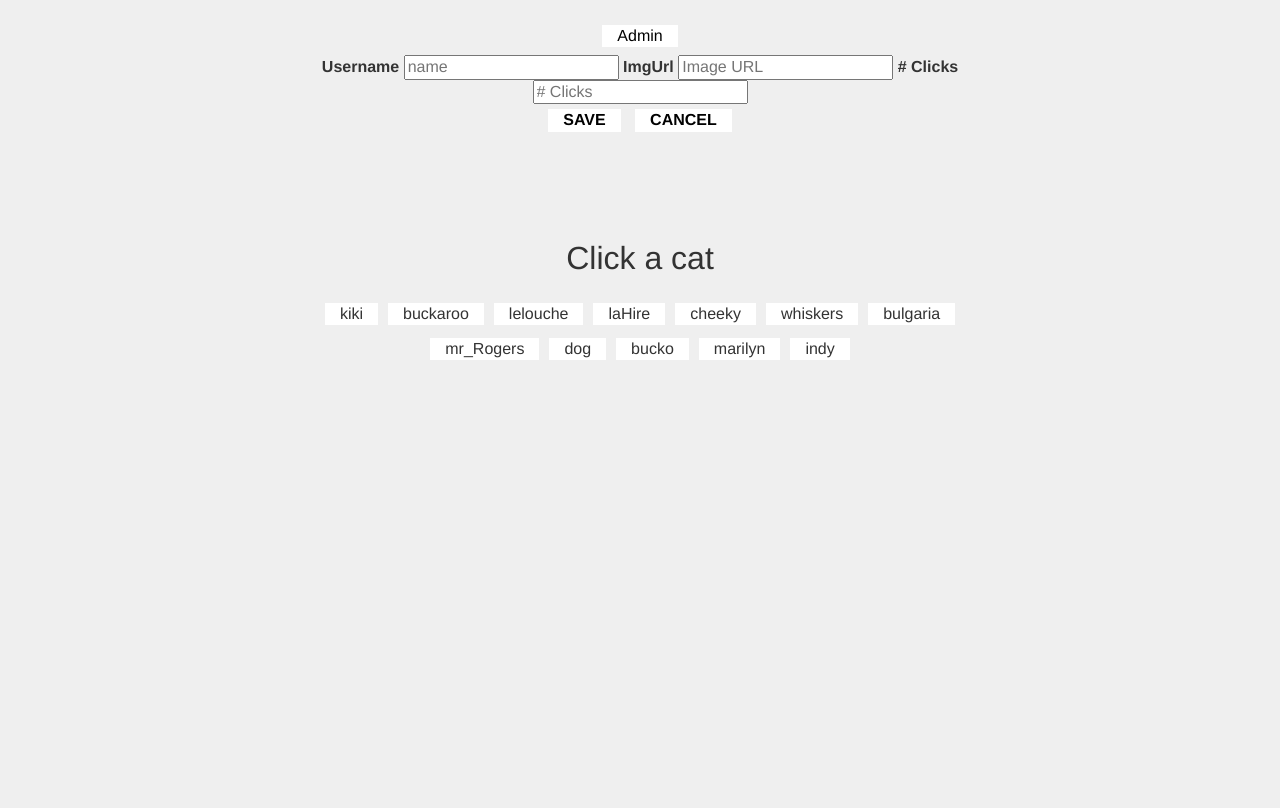
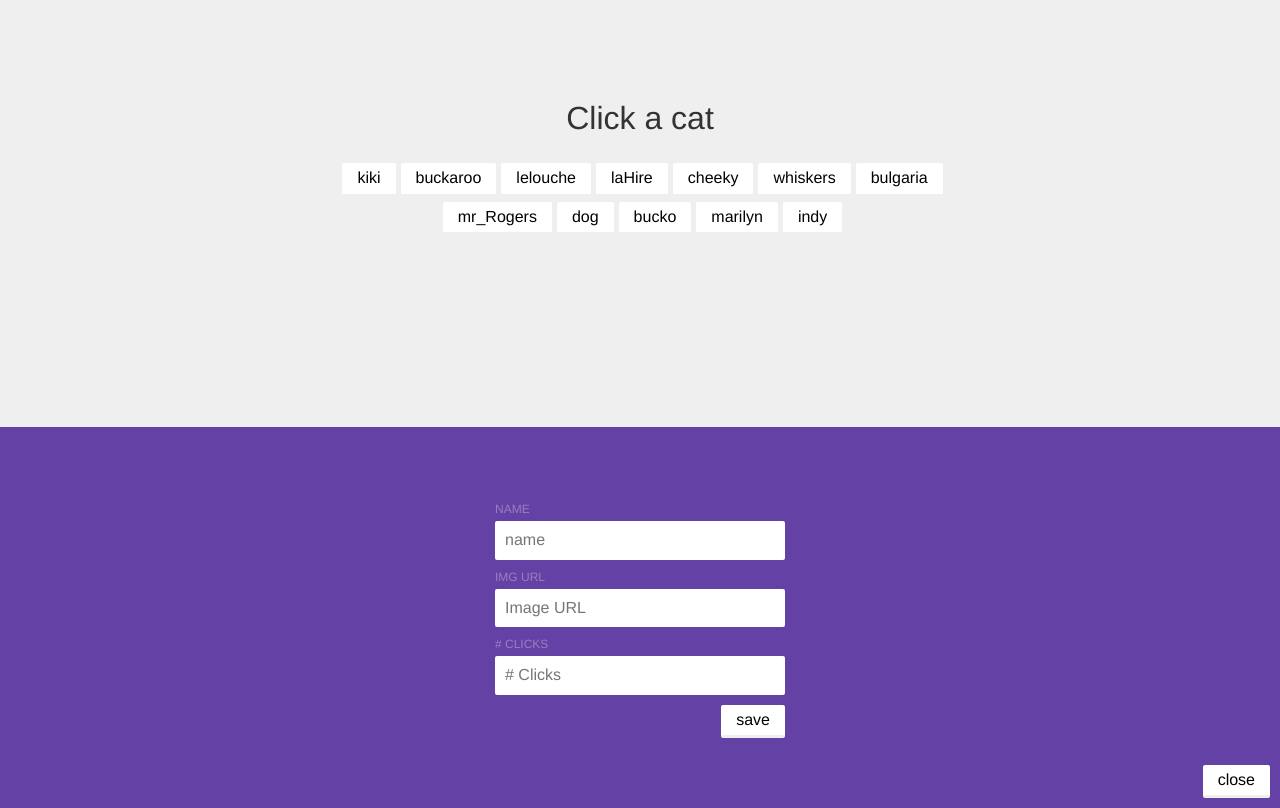
Before and after one commit to travisfranklin/FEND-CatClicker, a website: page app/index.html in a window 1280 px wide. Both pictures are taken after a click on the button "Admin". Drawn offline with nearby package versions, Linux system fonts and the light colour scheme; files that its build step writes are made by us from their sources; files whose address does not match are found by name.

Commit message:
add admin menu style/functionality

```diff
--- a/app/index.html
+++ b/app/index.html
@@ -18,29 +18,32 @@
     <!--[if IE]>
       <p class="browserupgrade">You are using an <strong>outdated</strong> browser. Please <a href="http://browsehappy.com/">upgrade your browser</a> to improve your experience.</p>
     <![endif]-->
+    <main>
+      <h1>Click a cat</h1>
+      <ul class="catList__Links">
+      </ul>
+      <ul class="catList__Container">
+      <!-- Cats Added Here from Main.js -->
+      </ul>
+    </main>
     <div class="admin">
-      <button class="catList__Link">Admin</button>
-      <div class="admin__form">
-        <form action="/action_page.php">
-            <div class="container">
-              <label for="name"><strong>Username</strong></label>
-              <input type="text" placeholder="name" name="name" required>
-              <label for="imgUrl"><strong>ImgUrl</strong></label>
-              <input type="text" placeholder="Image URL" name="imgUrl" required>
-              <label for="clicks"><strong># Clicks</strong></label>
-              <input type="number" placeholder="# Clicks" name="clicks" required>
-            </div>
-            <button type="submit"><strong>SAVE</strong></button>
-            <button type="cancel"><strong>CANCEL</strong></button>
-        </form>
+      <button class="admin__toggle">Admin</button>
+      <div class="admin__wrapper closed">
+        <div class="admin__form">
+          <form action="/action_page.php">
+              <div class="container">
+                <label for="name">Name</label><br>
+                <input type="text" placeholder="name" name="name" required><br>
+                <label for="imgUrl">Img Url</label><br>
+                <input type="text" placeholder="Image URL" name="imgUrl" required><br>
+                <label for="clicks"># Clicks</label><br>
+                <input type="number" placeholder="# Clicks" name="clicks" required>
+              </div>
+              <button type="submit">save</button>
+          </form>
+        </div>
       </div>
     </div>
-    <h1>Click a cat</h1>
-    <ul class="catList__Links">
-    </ul>
-    <ul class="catList__Container">
-    <!-- Cats Added Here from Main.js -->
-    </ul>
     <!-- build:js scripts/vendor.js -->
     <script type="text/javascript" src="/node_modules/jquery/dist/jquery.min.js"></script>
     <!-- endbuild -->
--- a/app/scripts/main.js
+++ b/app/scripts/main.js
@@ -33,7 +33,7 @@ const view = {
     function renderCatList() {
       for (let cat of playPen) {
         $(`
-          <li id="${cat.name}__Link" class="catList__Link">${cat.name}</li>
+          <li><button id="${cat.name}__Link">${cat.name}</button></li>
         `).appendTo('.catList__Links');
       };
     };
@@ -98,8 +98,27 @@ const controller = {
 
               // make the clicked cat visible
               $(`#${cat.name}`).toggleClass('hidden');
+
+              // update admin form with appropriate data
+              $('input[name="name"]').val(`${cat.name}`);
+              $('input[name="imgUrl"]').val(`${cat.photo}`);
+              $('input[name="clicks"]').val(`${cat.clickCount.toString()}`);
             });
           });
+
+          // Add click event listener to admin button
+          $('.admin__toggle').click(function() {
+            $('.admin__wrapper').toggleClass('opened');
+            $('.admin__wrapper').toggleClass('closed');
+            $('.admin__toggle').toggleClass('danger');
+            if ($('.admin__toggle').hasClass('danger')) {
+              $('.admin__toggle').text('close');
+            } else {
+              $('.admin__toggle').text('admin');
+            };
+          });
+
+
   },
 }
 controller.init();
--- a/app/styles/main.scss
+++ b/app/styles/main.scss
@@ -172,11 +172,18 @@ body {
   font-family: 'Helvetica Neue', Helvetica, Arial, sans-serif;
   color: #333;
   text-align: center;
-  max-width: 700px;
   width: 100%;
   height: 100%;
   background-color: #efefef;
-  margin: 20px auto 0 auto;
+  margin: auto;
+  box-sizing: border-box;
+}
+
+main {
+  text-align: center;
+  width: 100%;
+  max-width: 700px;
+  margin: auto;
 }
 
 ul {
@@ -200,12 +207,14 @@ h1 {
   max-width: 700px;
   width: 100%;
 }
+
 .catList__Link,
 button {
-  margin: 5px;
-  padding:2px 15px;
+  margin: 5px 0 0 5px;
+  padding:6px 15px;
   background-color: #fff;
   border-bottom: 3px solid #efefef;
+  border-radius: 2px;
   transition: .1s;
   cursor: pointer;
 }
@@ -214,9 +223,12 @@ button {
 button:hover {
   color: #6441a4;
   border-bottom: 3px solid #6441a4;
-  padding:2px 15px;
+  padding:6px 15px;
+}
 
-
+button.danger:hover {
+  color: #CD0046;
+  border-bottom: 3px solid #CD0046;
 }
 
 .cat {
@@ -269,12 +281,12 @@ p {
   position: absolute;
   bottom: 0px;
   right: 4px;
-  z-index: 9999;
+  z-index: 9;
 }
 .title {
   position: absolute;
   left: 7px;
-  z-index: 9999;
+  z-index: 9;
 }
 
 .hidden {
@@ -285,3 +297,64 @@ p {
 img {
   border-radius: 6px;
 }
+
+// Admin
+
+.admin {
+  width: 100%;
+  background: transparent;
+  text-align:center;
+  bottom: -8px;
+  height:auto;
+  overflow:hidden;
+  position:absolute;
+  // display:inline-block;
+  z-index: 9999999;
+}
+
+.admin__wrapper.closed {
+  transform: translate(0, 200%);
+}
+
+.admin__wrapper.opened {
+  transform: translate(0, 0);
+}
+
+.admin__wrapper {
+  padding: 70px 0px;
+  overflow-y: scroll;
+  height:130%;
+  transition: transform .3s ease;
+  margin: 0 auto;
+  background-color: #6441a4;
+  color: #fff;
+  text-align: center;
+}
+
+.admin__toggle {
+  position: absolute;
+  bottom: 10px;
+  right: 10px;
+  z-index:99;
+}
+
+.admin__form {
+  display:inline-block;
+  text-align:right;
+}
+
+.admin__form input {
+  width: 270px;
+  margin: 5px 0;
+  padding: 10px;
+  border: none;
+  border-radius: 2px;
+}
+
+.admin__form label {
+  color: #ffffff55;
+  text-transform: uppercase;
+  font-size: 12px;
+  margin-top: 5px;
+  float: left;
+}
```
Also changed, not shown: dist/index.html, dist/scripts/main.js, dist/styles/main.css.
